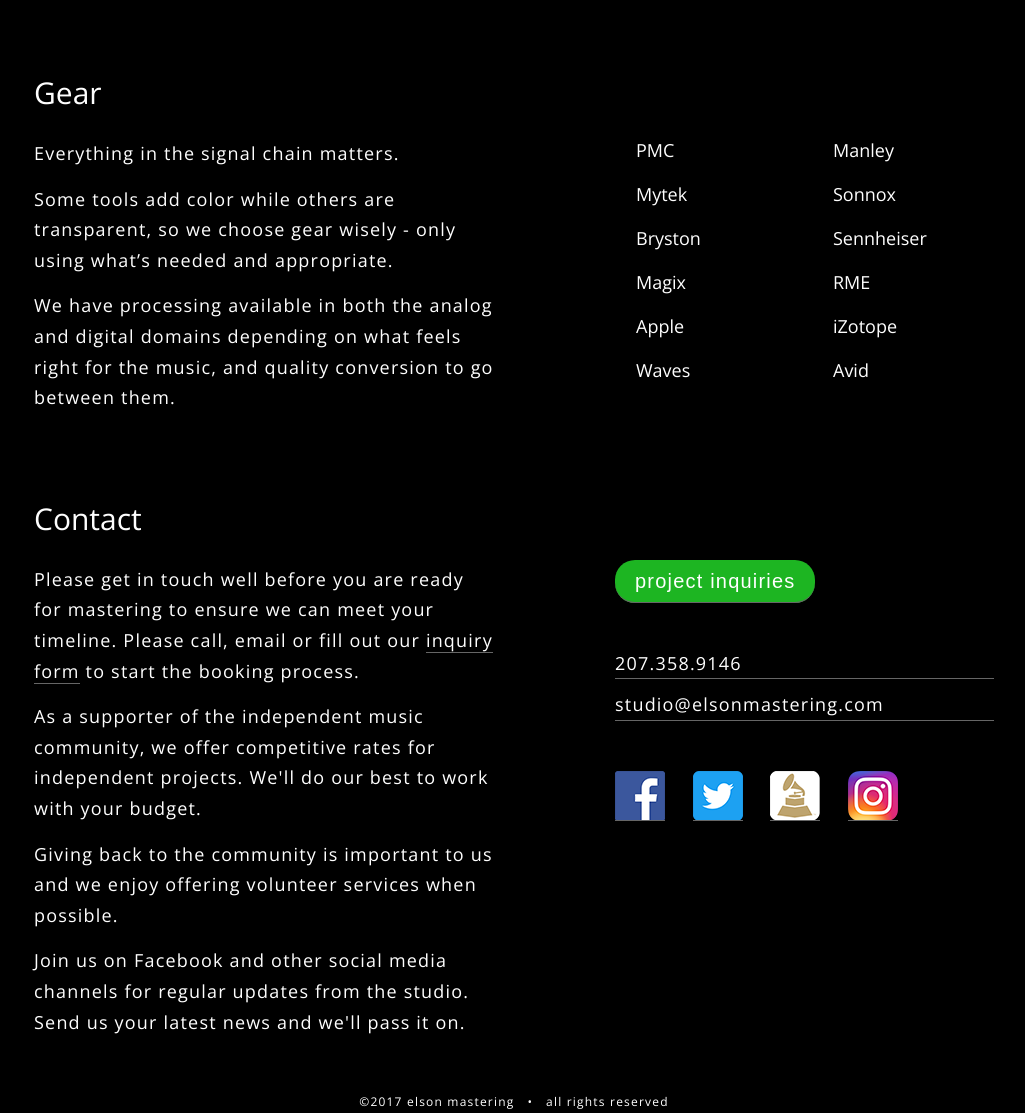
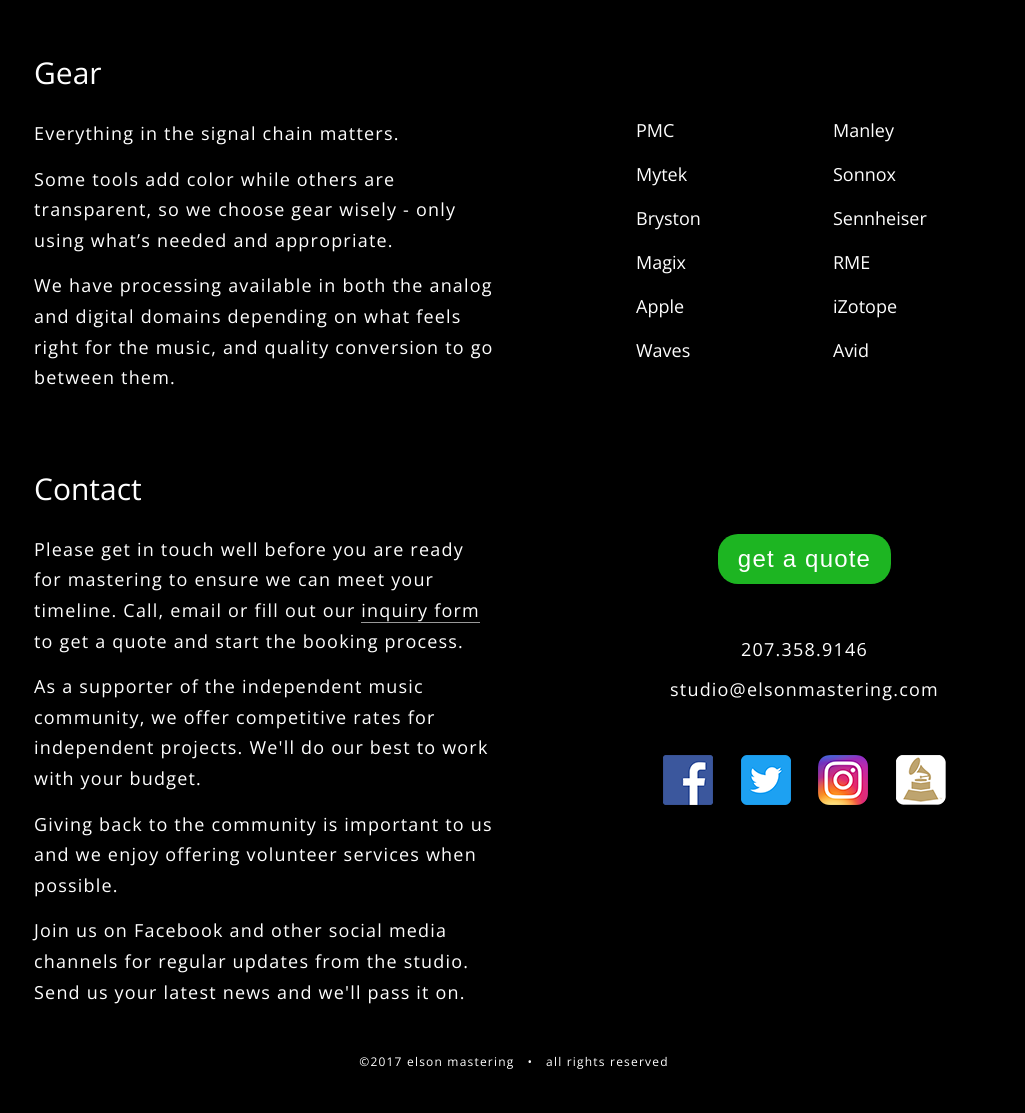
Before and after one commit to aguyawry/mastering, a PHP site: page / in a window 1280 px wide. Shown: the part 1019-2132 px from the top of the page, without its empty margins (126-1151 px from the left). After the commit the page ends 2088 px from the top, so only its background shows below. Run offline with PHP 8.4, Linux system fonts and the light colour scheme.

Commit message:
more content and style tweaks

```diff
--- a/dev/css/elson_mastering.css
+++ b/dev/css/elson_mastering.css
@@ -1358,7 +1358,7 @@
 }
 section {
   background-color: #000000;
-  padding: 30px 25px 40px;
+  padding: 30px 0px;
 }
 section.testimonial {
   background-color: #ffffff;
@@ -1403,16 +1403,22 @@
   font-size: 1.8rem;
   margin: 0 0 20px;
 }
+li:last-child {
+  margin-bottom: 0;
+}
 a {
-  border-bottom: 1px solid #666;
   color: #FEFEFE;
   text-decoration: none;
 }
 a:visited {
   color: #FEFEFE;
 }
-a:hover {
-  border-bottom: none;
+a.text-link {
+  border-bottom: 1px solid #999;
+}
+a.text-link:hover {
+  border-color: #C0C000;
+  color: #C0C000;
 }
 hr {
   background-color: #111;
@@ -1474,19 +1480,31 @@
   background: #1db522;
   border-radius: 20px;
   color: #ffffff;
+  display: inline-block;
   font-family: Arial;
-  font-size: 20px;
+  font-size: 2.4rem;
+  line-height: 1.25;
   padding: 10px 20px 10px 20px;
+  text-align: center;
   text-decoration: none;
+  user-select: none;
+  vertical-align: middle;
+  white-space: nowrap;
 }
 .btn:hover {
   background: #1d9140;
   border-bottom: none;
   text-decoration: none;
 }
+.contact-right {
+  text-align: center;
+}
 .social li {
   display: inline-block;
   margin: 0 25px 0 0;
+}
+.social li:last-child {
+  margin-right: 0;
 }
 .social a {
   display: block;
--- a/dev/index.php
+++ b/dev/index.php
@@ -26,7 +26,12 @@
 
 <section class="left">
     <div class="page">
+        <div class="col-group">
+            <div class="col-12">
                 <h2>Welcome</h2>
+            </div>
+        </div>
+
         <div class="col-group">
             <div class="col-6">
                 <p>elson mastering is an audio production studio specializing in audio mastering, restoration and preservation.
@@ -79,7 +84,12 @@
 
 <section class="left">
     <div class="page">
+        <div class="col-group">
+            <div class="col-12">
                 <h2>Gear</h2>
+            </div>
+        </div>
+
         <div class="col-group">
             <div class="col-6">
                 <p>Everything in the signal chain matters.</p>
@@ -114,19 +124,23 @@
 
 <section class="contact left">
     <div class="page">
+        <div class="col-group">
+            <div class="col-12">
                 <h2>Contact</h2>
+            </div>
+        </div>
 
         <div class="col-group">
             <div class="col-6">
-                <p>Please get in touch well before you are ready for mastering to ensure we can meet your timeline. Please call, email or fill out our <a href="https://docs.google.com/forms/d/e/1FAIpQLScSzOwOeRaMF7oyx1yHC2eohTOBkC4MroBaiv_wCR0baFPTew/viewform" target="_blank">inquiry form</a> to start the booking process.</p>
+                <p>Please get in touch well before you are ready for mastering to ensure we can meet your timeline. Call, email or fill out our <a class="text-link" href="https://docs.google.com/forms/d/e/1FAIpQLScSzOwOeRaMF7oyx1yHC2eohTOBkC4MroBaiv_wCR0baFPTew/viewform" target="_blank">inquiry form</a> to get a quote and start the booking process.</p>
                 <p>As a supporter of the independent music community, we offer competitive rates for independent projects. We'll do our best to work with your budget.</p>
                 <p>Giving back to the community is important to us and we enjoy offering volunteer services when possible.</p>
                 <p>Join us on Facebook and other social media channels for regular updates from the studio. Send us your latest news and we'll pass it on.</p>
             </div>
 
-            <div class="col-5 col-offset-1">
+            <div class="col-5 col-offset-1 contact-right">
                 <p>
-                    <a class="btn" href="https://docs.google.com/forms/d/e/1FAIpQLScSzOwOeRaMF7oyx1yHC2eohTOBkC4MroBaiv_wCR0baFPTew/viewform" target="_blank">project inquiries</a>
+                    <a class="btn" href="https://docs.google.com/forms/d/e/1FAIpQLScSzOwOeRaMF7oyx1yHC2eohTOBkC4MroBaiv_wCR0baFPTew/viewform" target="_blank">get a quote</a>
                 </p>
 
                 <div class="hcard">
@@ -149,16 +163,13 @@
                     </p>
                 </div>
 
-                <div class="social">
                 <ul class="social">
                     <li><a class="facebook" href="https://www.facebook.com/elsonmastering/" target="_blank">follow and like elson mastering on Facebook</a></li>
                     <li><a class="twitter" href="https://twitter.com/elsonmastering/" target="_blank">follow elson mastering on twitter</a></li>
+                    <li><a class="instagram" href="https://www.instagram.com/elsonmastering/" target="_blank">follow elson mastering on instagram</a></li>
                     <li><a class="grammy" href="https://www.grammypro.com/users/scott-elson" target="_blank">elson mastering at the recording academy</a></li>
-                        <li><a class="instagram" href="https://www.instagram.com/elsonmastering/" target="_blank">follow elson mastering on instagram</a></li>
                 </ul>
             </div>
-            </div>
-
         </div>
     </div>
 </section>
--- a/dev/less/style.less
+++ b/dev/less/style.less
@@ -69,7 +69,7 @@
 // sections
 section {
     background-color: @background-color;
-    padding: 30px 25px 40px;
+    padding: 30px 0px;
 
     &.testimonial {
         background-color: #fff - @background-color;
@@ -120,15 +120,23 @@
 li {
     font-size: @text-font-size;
     margin: 0 0 20px;
+    &:last-child { margin-bottom: 0; }
 }
 
 a {
-    border-bottom: 1px solid #666;
     color: @link-color;
     text-decoration: none;
 
     &:visited { color: @link-color; }
-    &:hover { border-bottom: none; }
+
+    @link-border: 1px solid #999;
+    &.text-link {
+        border-bottom: @link-border;
+        &:hover {
+            border-color: #C0C000;
+            color: #C0C000;
+        }
+    }
 }
 
 hr {
@@ -215,10 +223,16 @@
     background: #1db522;
     border-radius: 20px;
     color: #ffffff;
+    display: inline-block;
     font-family: Arial;
-    font-size: 20px;
+    font-size: 2.4rem;
+    line-height: 1.25;
     padding: 10px 20px 10px 20px;
+    text-align: center;
     text-decoration: none;
+    user-select: none;
+    vertical-align: middle;
+    white-space: nowrap;
 
     &:hover {
         background: #1d9140;
@@ -228,10 +242,15 @@
 }
 
 
+.contact-right {
+    text-align: center;
+}
+
 .social {
     li {
         display: inline-block;
         margin: 0 25px 0 0;
+        &:last-child { margin-right: 0; }
     }
 
     a {
```
Lines whose indentation alone changed are shown as unchanged.
